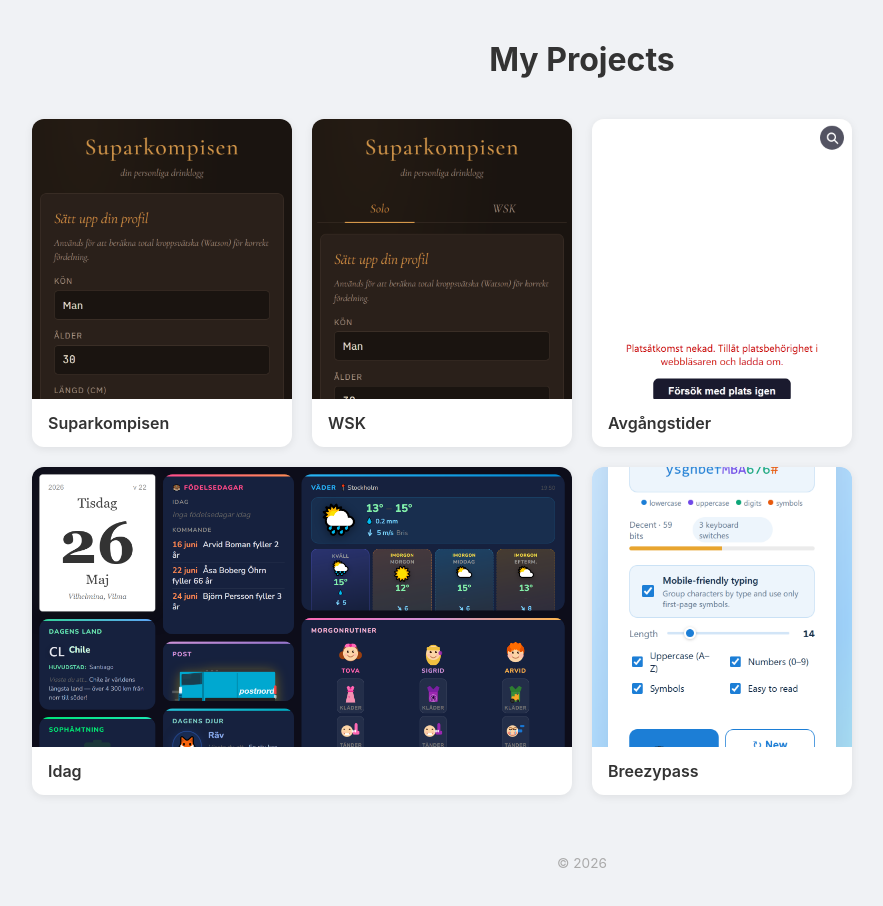
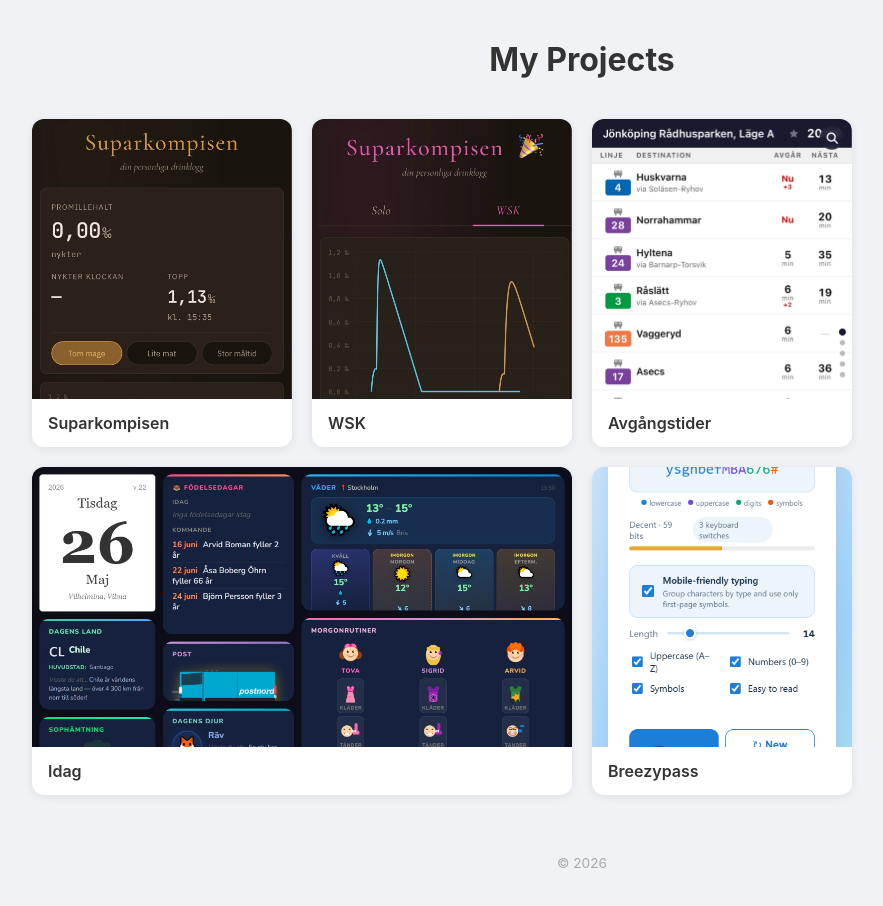
Before and after one commit to elarsson/homepage, a plain HTML site: page index.html in a window 1280 px wide. Shown: the whole page, without its empty margins (58-941 px from the left). Drawn offline with Linux system fonts and the light colour scheme.

Commit message:
Replace auto-generated screenshots with better user-provided ones

```diff
--- a/index.html
+++ b/index.html
@@ -16,21 +16,21 @@
             <div class="projects-grid">
                 <a href="https://elarsson.github.io/bac-calculator/" class="project-card">
                     <div class="screenshot portrait">
-                        <img src="screenshots/suparkompisen.png" alt="Suparkompisen">
+                        <img src="screenshots/suparkompisen.jpg" alt="Suparkompisen">
                     </div>
                     <span class="project-name">Suparkompisen</span>
                 </a>
 
                 <a href="https://elarsson.github.io/bac-calculator/wsk/" class="project-card">
                     <div class="screenshot portrait">
-                        <img src="screenshots/wsk.png" alt="WSK">
+                        <img src="screenshots/wsk.jpg" alt="WSK">
                     </div>
                     <span class="project-name">WSK</span>
                 </a>
 
                 <a href="https://elarsson.github.io/avgangstider/" class="project-card">
                     <div class="screenshot portrait">
-                        <img src="screenshots/avgangstider.png" alt="Avgångstider">
+                        <img src="screenshots/avgangstider.jpg" alt="Avgångstider">
                     </div>
                     <span class="project-name">Avgångstider</span>
                 </a>
```
Also changed, not shown: screenshots/avgangstider.jpg (added), screenshots/avgangstider.png (deleted), screenshots/suparkompisen.jpg (added), screenshots/suparkompisen.png (deleted), screenshots/wsk.jpg (added), screenshots/wsk.png (deleted).
